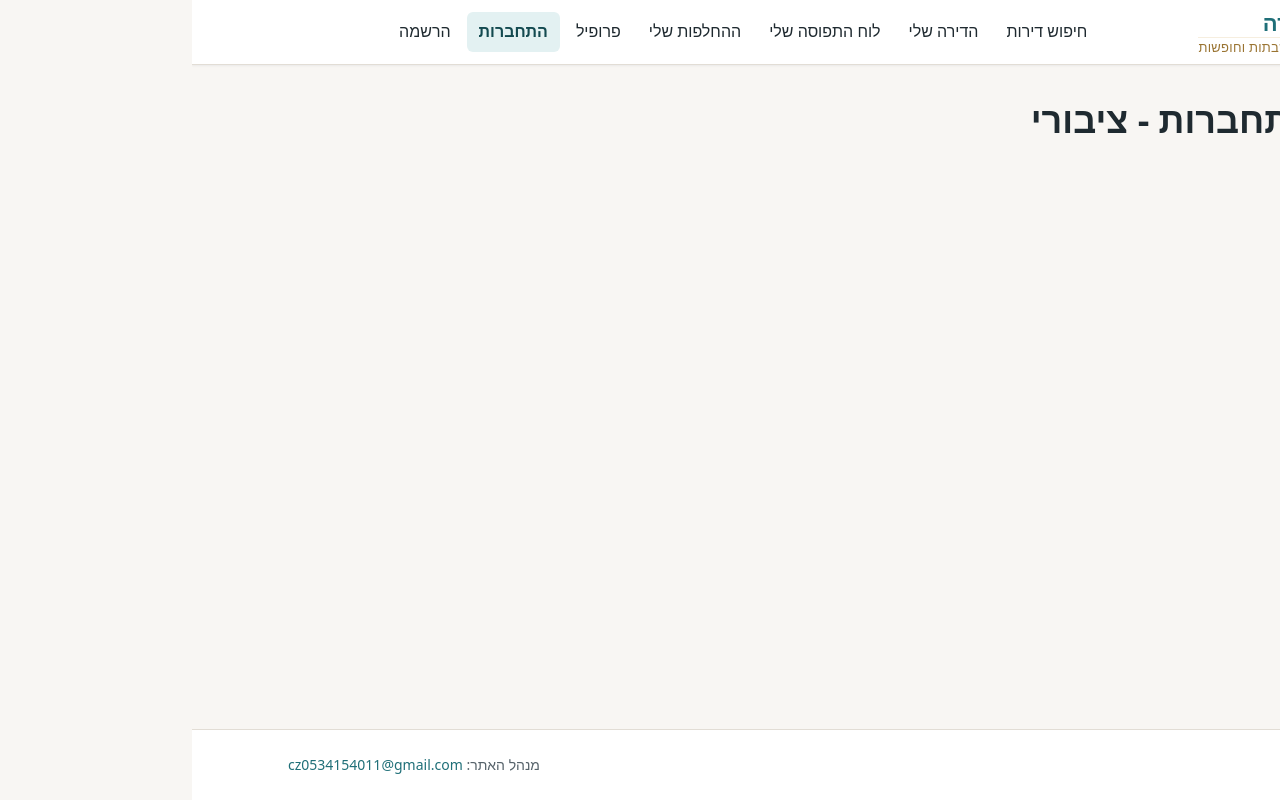
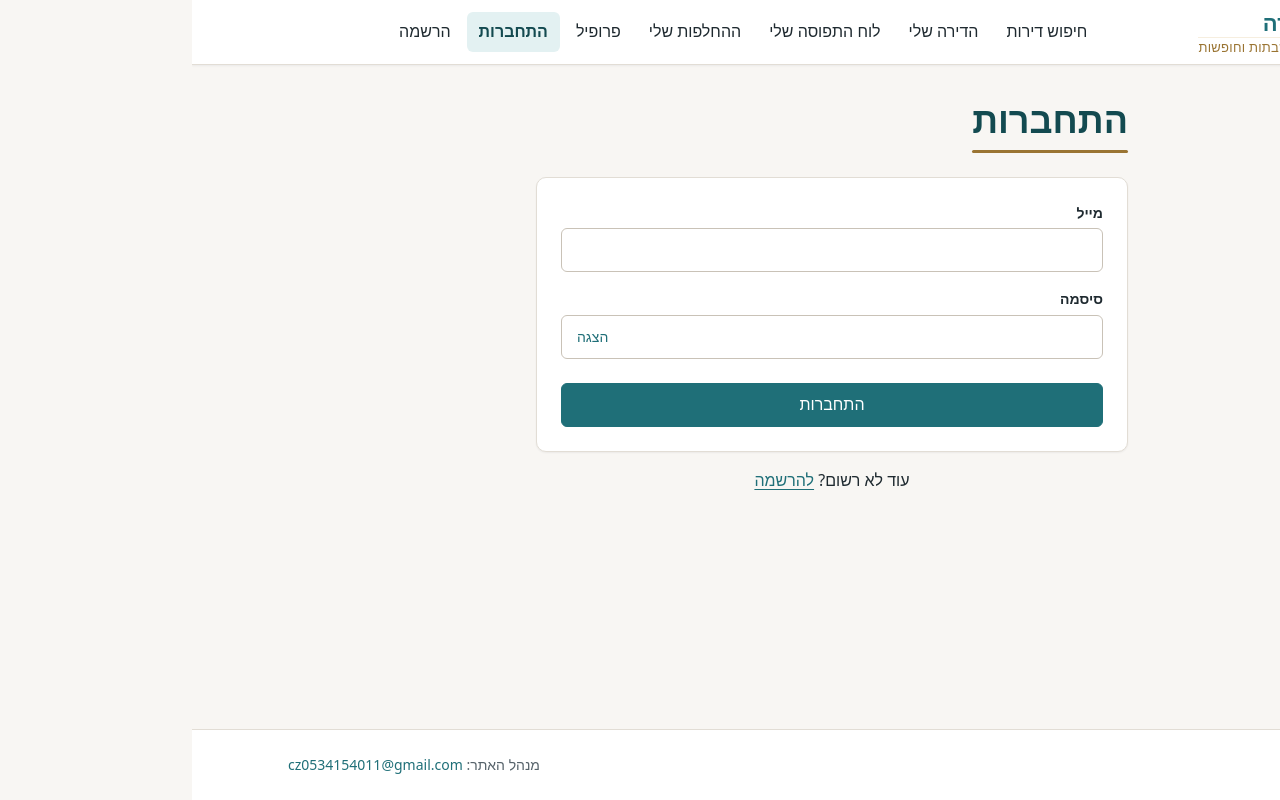
Before and after one commit to cz0534154011/apartment-swap, a React (Vite) app in the folder client/: page /login in a window 1280 px wide. Built offline with nearby package versions, Linux system fonts and the light colour scheme; no server answers.

Commit message:
Add login page

```diff
--- a/client/src/pages/LoginPage.tsx
+++ b/client/src/pages/LoginPage.tsx
@@ -1,9 +1,61 @@
+import { useForm } from "react-hook-form";
+import { useMutation } from "@tanstack/react-query";
+import { useNavigate, Link } from "react-router-dom";
+import { useAuth } from "../context/AuthContext";
+import { type LoginData } from "../api/auth";
+import { useState } from "react";
 
-function LoginPage(){
-    return(
-        <>
-        <h1>דף התחברות  - ציבורי</h1>
-        </>
+function LoginPage() {
+    const [showPassword, setShowPassword] = useState(false);
+    const { login } = useAuth();
+    const navigate = useNavigate();
+    const {
+        register,
+        handleSubmit,
+        formState: { errors }
+    } = useForm<LoginData>()
+    const { mutate, isPending, error } = useMutation({
+        mutationFn: login,
+        onSuccess: () => navigate("/")
+    })
+    function onSubmit(data: LoginData) {
+        mutate(data);
+    }
+
+    return (
+        <div className="container container--narrow">
+            <div className="page-header">
+                <h1 className="page-header__title">התחברות</h1>
+            </div>
+            <div className="card">
+                <form className="form" onSubmit={handleSubmit(onSubmit)} noValidate>
+                    <div className="field">
+                        <label className="field__label" htmlFor="email">מייל</label>
+                        <input className="field__input" id="email" type="email" aria-invalid={!!errors.email} {...register("email", { required: "יש למלא מייל"})}></input>
+                        {errors.email && <p className="field__error">{errors.email.message}</p>}
+                    </div>
+                    <div className="field">
+                        <label className="field__label" htmlFor="password">סיסמה</label>
+                        <div className="password-field">
+                            <input className="field__input" id="password" type={showPassword?"text":"password"} aria-invalid={!!errors.password} {...register("password", { required: "יש למלא סיסמה"})}></input>
+                            <button className="password-field__toggle" type="button" onClick={()=>setShowPassword(!showPassword)} aria-label="הצגת הסיסמה">{showPassword?"הסתרה":"הצגה"}</button>
+                        </div>
+                        {errors.password && <p className="field__error">{errors.password.message}</p>}
+                    </div>
+                    {error && <div className="alert alert--error">
+                        <p className="alert__text">{error.message}</p>
+                    </div>}
+                    <div className="form__actions">
+                        <button className="btn btn--primary btn--block" type="submit" disabled={isPending}>{isPending ? "מתחבר..." : "התחברות"}</button>
+                    </div>
+                </form>
+            </div>
+            <p className="text-center mt-md">עוד לא רשום? {"  "}
+                <Link to={"/register"}>להרשמה</Link></p>
+        </div>
     )
 }
+
+
+
 export default LoginPage
--- a/client/src/pages/RegisterPage.tsx
+++ b/client/src/pages/RegisterPage.tsx
@@ -83,4 +83,5 @@ function RegisterPage() {
         </div>
     )
 }
+
 export default RegisterPage
```
